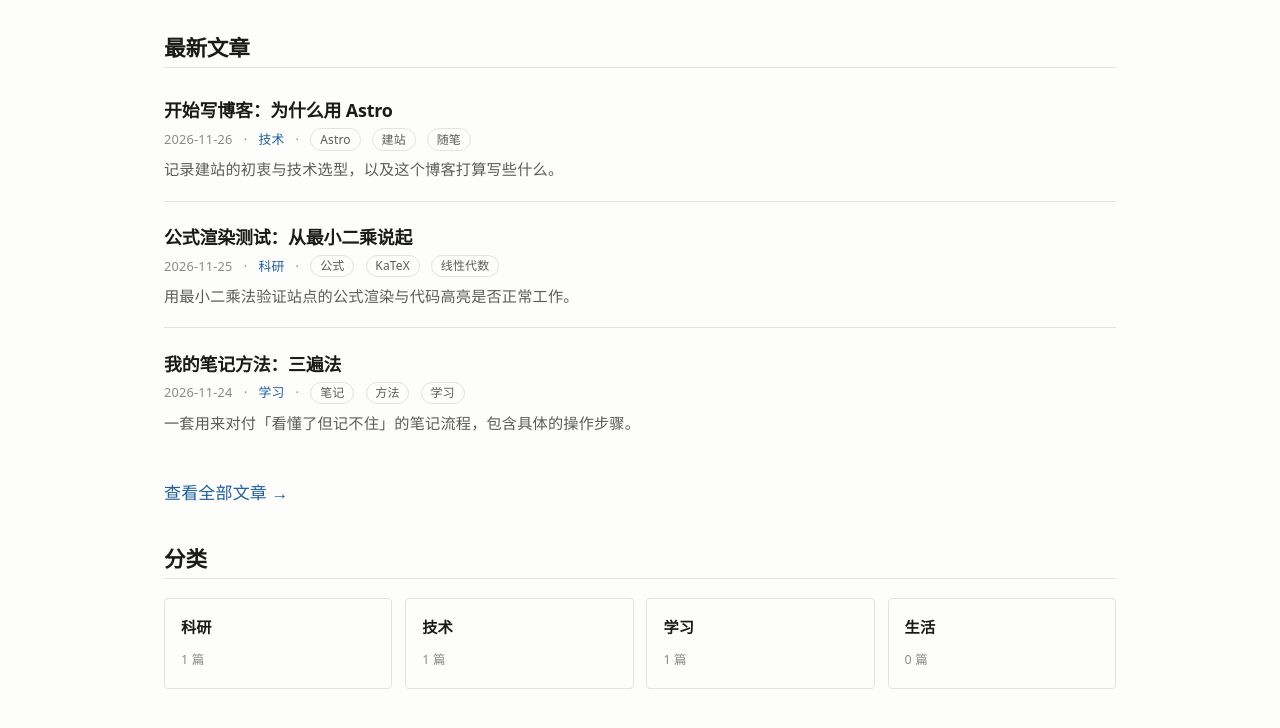
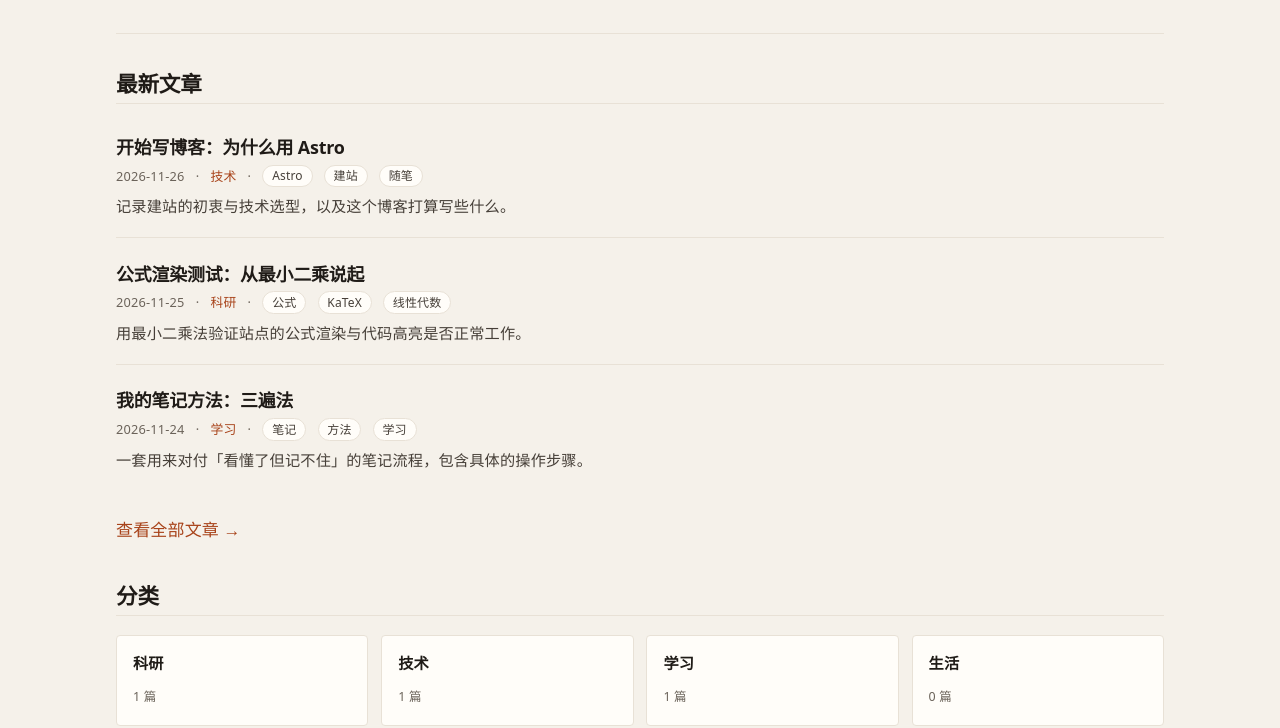
Before and after one commit to xygz1428/Blog, an Astro site: page / in a window 1280 px wide. Shown: the part 293-1021 px from the top of the page. Built offline with nearby package versions, Linux system fonts and the light colour scheme; Astro itself is replaced by a stand-in of ours; some packages are replaced by stand-ins of ours.

Commit message:
feat(ui): 暖纸配色与留白升级；fix: 引入 KaTeX 样式表

```diff
--- /dev/null
+++ b/docs/design/验收报告.md
@@ -0,0 +1,28 @@
+# 暖纸配色改动 验收报告
+
+- 验收对象：`src/styles/global.css` 暖纸配色改动（底色 `#f5f1ea`、强调色 `#e2672b`）
+- 验收方式：只读检查（重新构建 + 产物取证），未修改任何源文件与配置
+- 验收时间：2026-11-26 22:38（本机构建时间戳）
+- 工作目录：`D:\KProject\Blog`
+
+## 逐项检查
+
+| # | 检查项 | 依据 | 结果 | 通过与否 |
+|---|--------|------|------|----------|
+| 1 | 构建成功、退出码与页面数 | `npm run build` 输出末尾 `21 page(s) built in 709ms` / `[build] Complete!`，随后 `EXITCODE=0`；无 error/warn 行 | 退出码 0，静态构建完成，共生成 21 个页面 | ✅ 通过 |
+| 2 | `dist/index.html` 产物 CSS 出现新色值 | `dist/index.html` 第 12 行 `<link rel="stylesheet" href="/Blog/_astro/BaseLayout.HFlpNzqI.css">`（CSS 为外链单文件，非内联）；该 CSS 首行含 `--bg:#f5f1ea`、`--accent:#e2672b`、`--link-hover:#e2672b`、`--accent-soft:#f9e2d1` | 新色值已进入产物 CSS 并被首页引用 | ✅ 通过 |
+| 3 | 旧色 `#fdfdfc` 是否已消失 | 全量检索 `dist/`：CSS 文件内 `#fdfdfc` 命中 0 次；仅 `dist/favicon.svg` 第 3/4/5 行仍有 3 处 `fill="#fdfdfc"`（来源 `public/favicon.svg`，413 字节，静态图标，非 CSS，本次未改动） | CSS 范围内旧色已彻底消失；站点图标文件仍保留旧色 | ✅ 通过（限 CSS 范围；favicon 见备注 A） |
+| 4 | `dist/blog/least-squares/index.html` 公式与代码块未破坏 | 该文件 29227 字节，第 14/16/18/21/24/25/39 行共 8 处命中 `class="katex"` / `katex-display`；第 27 行 `<pre class="astro-code github-dark" style="background-color:#24292e;color:#e1e4e8;...">` 正常输出，含 Python 代码高亮 span | KaTeX 行内/块级公式与 astro-code 代码高亮均完整保留 | ✅ 通过 |
+| 5 | 产物 CSS 是否仍保留深色主题变量 | `dist/_astro/BaseLayout.HFlpNzqI.css`：`:root[data-theme=dark]{--bg:#1c1a1f;--bg-soft:#2a2730;--fg:#d8dae0;--accent:#f08a52;...}` 完整存在，`data-theme` 共 3 处引用（含 `:root[data-theme=dark] .astro-code` 与 `... .astro-code span` 两处代码块深色覆盖）；`--night` 关键字全量检索 `dist/` 命中 0 次 | 深色主题变量与深色代码块覆盖均未被删除；不存在 `--night` 命名的遗留变量 | ✅ 通过 |
+| 6 | 抽查页面产物是否存在 | `dist/index.html` 5674 B、`dist/blog/index.html` 4855 B、`dist/about/index.html` 4174 B，三者 LastWriteTime 均为 2026/11/26 22:38:33（与本次构建一致）；`dist/` 共 21 个 .html，大小区间 3412–29227 B，无 0 字节页 | 抽查 3 个页面全部存在且为本次构建新产物 | ✅ 通过 |
+| 7 | 深色/浅色切换入口未丢失（功能旁证） | 21 个页面均含 `theme-toggle` 按钮（`theme-toggle` 匹配 42 次 ≈ 每页 2 处），`dist/index.html` 内为 `<button class="theme-toggle" id="theme-toggle" type="button" aria-label="切换深色/浅色模式">` | 主题切换控件在所有页面保留 | ✅ 通过 |
+
+## 备注
+
+- **A（favicon 旧色）**：`public/favicon.svg` 中 3 处 `#fdfdfc` 未随配色改动。该文件是静态图标资源，不在 `global.css` 的变量体系内，因此不影响“CSS 已换色”的结论；若要求整站视觉无旧色残留，需另行调整该 SVG（本次按只读约束未改）。
+- **B（深色代码块对比）**：`astro-code` 使用 shiki `github-dark` 主题（背景 `#24292e`），在暖纸浅色页面上形成深色代码块。这是既有代码高亮配置，本次配色改动未触及，非回归问题，仅作视觉一致性提示。
+- **C（构建产物完整性）**：`dist/_astro/` 下仅 1 个 CSS 文件 `BaseLayout.HFlpNzqI.css`（6865 字节），无旧哈希残留，说明本次构建已重新生成并覆盖样式资源。
+
+## 总体结论
+
+本次暖纸配色改动已生效且未破坏既有功能：构建退出码 0、21 页全部生成，新色值 `#f5f1ea` / `#e2672b` 已进入产物 CSS，旧色 `#fdfdfc` 在 CSS 中清除，KaTeX 公式、astro-code 代码高亮、深色主题变量与主题切换入口均完好，**验收通过**（唯一遗留为 `public/favicon.svg` 内 3 处旧色，属静态图标，不影响样式表验收结论）。
--- a/src/layouts/BaseLayout.astro
+++ b/src/layouts/BaseLayout.astro
@@ -2,6 +2,8 @@
 import { SITE } from '../site.mjs';
 import { withBase, stripBase } from '../utils/url';
 import '../styles/global.css';
+// KaTeX 的排版样式（字体、间距、上下标）。不引入这行，公式会退化成无样式的字符。
+import 'katex/dist/katex.min.css';
 
 interface Props {
   title?: string;
--- a/src/styles/global.css
+++ b/src/styles/global.css
@@ -1,44 +1,48 @@
 /* ─────────────────────────────────────────────────────────────
    Blog 设计系统
-   学术风格：克制、重视阅读、无阴影无渐变
+   暖纸风格：米白纸面、墨色正文、赭橙强调；无阴影无渐变
    ───────────────────────────────────────────────────────────── */
 
 :root {
-  /* 浅色（默认） */
-  --bg: #fdfdfc;
-  --bg-soft: #f6f6f4;
-  --fg: #1a1a1a;
-  --fg-muted: #5c5c5c;
-  --fg-faint: #8a8a8a;
-  --border: #e3e3df;
-  --border-strong: #cfcfc9;
-  --link: #1f5f9e;
-  --link-hover: #143f6b;
-  --accent: #7a1f2b;
-  --code-bg: #f4f4f1;
+  /* 浅色（默认）：暖纸 */
+  --bg: #f5f1ea;          /* 纸面 */
+  --bg-soft: #ece6dc;     /* 次级底 */
+  --bg-card: #fffdf9;     /* 卡片 */
+  --fg: #1f1b17;          /* 正文墨色 */
+  --fg-muted: #463f38;    /* 次级正文 */
+  --fg-faint: #6b635a;    /* 弱化信息 */
+  --border: #e8e1d6;
+  --border-strong: #ddd4c7;
+  --link: #a8431a;        /* 深一档赭红，保证纸面可读性 */
+  --link-hover: #e2672b;
+  --accent: #e2672b;      /* 强调色 */
+  --accent-soft: #f9e2d1; /* 强调浅底 */
+  --code-bg: #ece6dc;
 
   --serif: 'Noto Serif SC', 'Source Han Serif SC', 'Songti SC', Georgia, serif;
   --sans: 'Noto Sans SC', 'Source Han Sans SC', 'PingFang SC', 'Microsoft YaHei', system-ui, sans-serif;
   --mono: 'JetBrains Mono', 'Cascadia Code', Consolas, 'Courier New', monospace;
 
   --measure: 44rem;      /* 正文行宽 */
-  --wide: 62rem;         /* 列表/页头宽度 */
+  --wide: 68rem;         /* 列表/页头宽度 */
   --radius: 4px;
 }
 
-/* 深色 */
+/* 深色：暖灰墨 */
 :root[data-theme='dark'] {
-  --bg: #14161a;
-  --bg-soft: #1b1e23;
+  --bg: #1c1a1f;
+  --bg-soft: #2a2730;
+  --bg-card: #242129;
   --fg: #d8dae0;
-  --fg-muted: #9aa0aa;
-  --fg-faint: #6d747f;
-  --border: #2a2e35;
-  --border-strong: #3a3f48;
-  --link: #7fb2e5;
-  --link-hover: #a8cdf0;
-  --accent: #d98a96;
-  --code-bg: #1d2026;
+  --fg-muted: #a9a4b0;
+  --fg-faint: #7d7887;
+  --border: #332f3a;
+  --border-strong: #454050;
+  --link: #eaa172;
+  --link-hover: #f5bb96;
+  --accent: #f08a52;
+  --accent-soft: #3a2a22;
+  --code-bg: #2a2730;
 }
 
 * { box-sizing: border-box; }
@@ -74,7 +78,7 @@ body {
 }
 
 main {
-  padding: 2.5rem 0 4rem;
+  padding: clamp(3rem, 6vw, 5rem) 0 4rem;
   min-height: 60vh;
 }
 
@@ -191,7 +195,7 @@ li { margin-bottom: 0.35rem; }
 blockquote {
   margin: 1.4rem 0;
   padding: 0.2rem 0 0.2rem 1rem;
-  border-left: 2px solid var(--border-strong);
+  border-left: 2px solid var(--accent);
   color: var(--fg-muted);
 }
 
@@ -216,7 +220,9 @@ code {
 }
 
 pre {
-  background: var(--code-bg) !important;
+  /* 不加 !important：Shiki 会在 <pre> 上内联自己的底色与文字色，
+     强制覆盖会让浅色语法色落到浅底上（旧版即存在的可读性问题） */
+  background: var(--code-bg);
   border: 1px solid var(--border);
   border-radius: var(--radius);
   padding: 0.9rem 1rem;
@@ -301,6 +307,7 @@ th { background: var(--bg-soft); font-weight: 600; }
   font-family: var(--sans);
   font-size: 0.75rem;
   color: var(--fg-muted);
+  background: var(--bg-card);
   border: 1px solid var(--border);
   border-radius: 999px;
   padding: 0.05rem 0.55rem;
@@ -357,6 +364,7 @@ th { background: var(--bg-soft); font-weight: 600; }
   display: block;
   text-decoration: none;
   color: inherit;
+  background: var(--bg-card);
 }
 
 .cat-card:hover { border-color: var(--border-strong); text-decoration: none; }
@@ -447,7 +455,7 @@ th { background: var(--bg-soft); font-weight: 600; }
   body { font-size: 16px; line-height: 1.75; }
   h1 { font-size: 1.55rem; }
   .hero h1 { font-size: 1.7rem; }
-  main { padding: 1.8rem 0 3rem; }
+  main { padding: 2rem 0 3rem; }
   .site-header .wrap { gap: 0.8rem; }
   .nav { margin-left: 0; width: 100%; font-size: 0.88rem; gap: 0.9rem; }
   .archive-list li { flex-wrap: wrap; gap: 0.4rem; }
```
